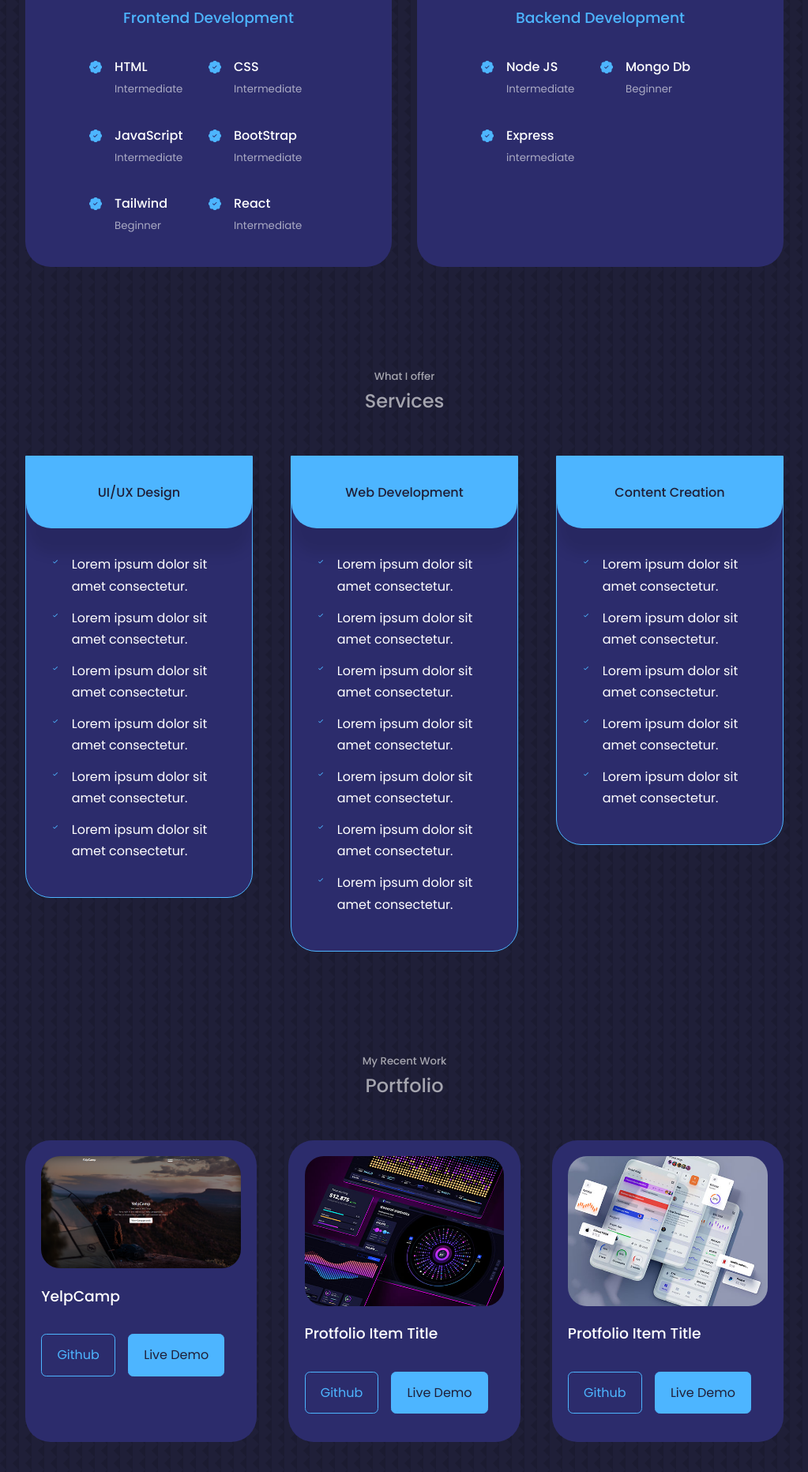
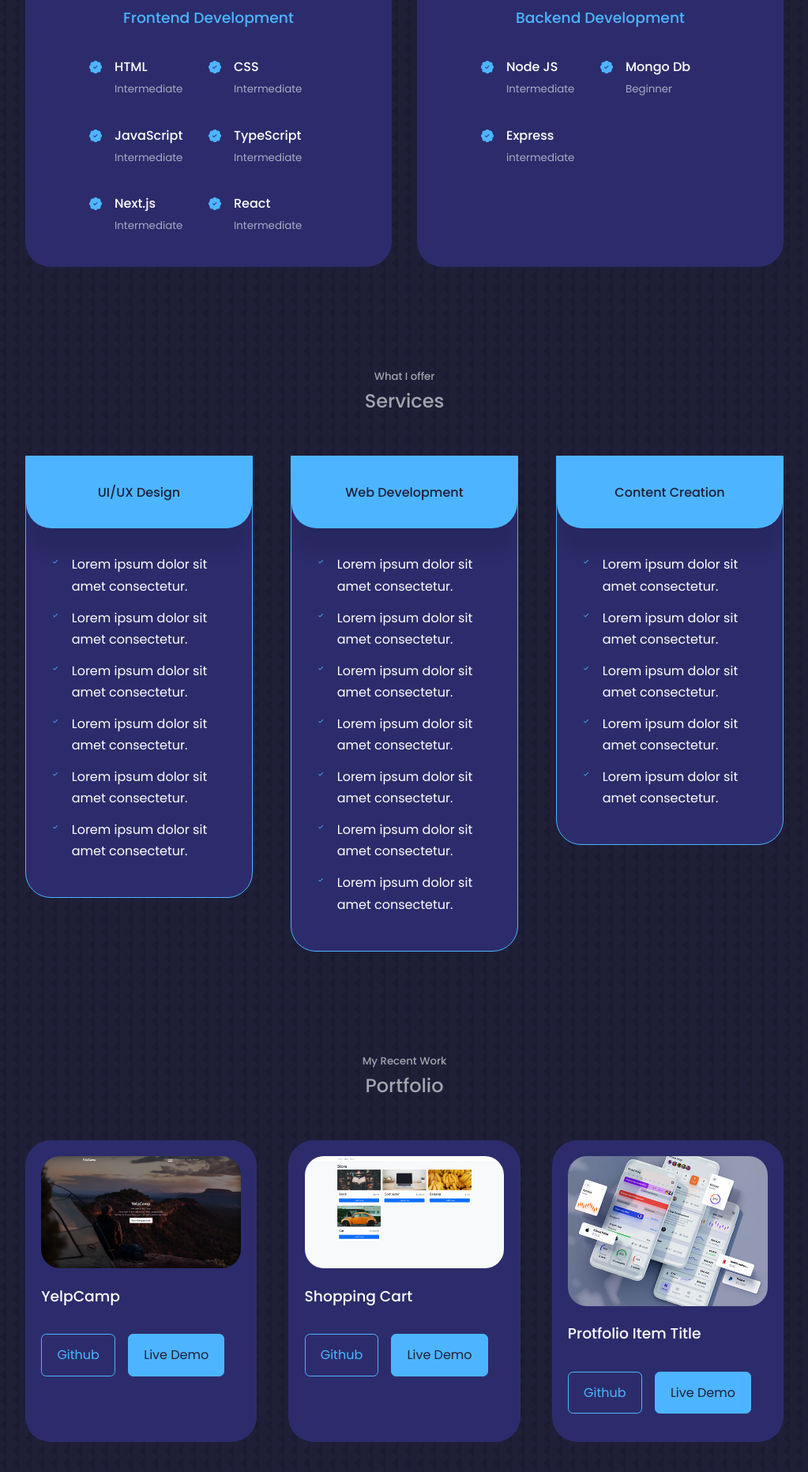
Before and after one commit to Jalokn/my-portfolio, a React (Create React App) app: page / in a window 1280 px wide. Shown: the part 1739-3603 px from the top of the page at 79% size, without its empty margins (128-1151 px from the left). Built offline with nearby package versions, Linux system fonts and the light colour scheme.

Commit message:
Updated my Expierence

```diff
--- a/src/components/experience/Experience.jsx
+++ b/src/components/experience/Experience.jsx
@@ -36,15 +36,15 @@ const Experience = () => {
             <article className="experience_details">
               <BsPatchCheckFill className="experience_details-icon" />
               <div>
-                <h4>BootStrap</h4>
+                <h4>TypeScript</h4>
                 <small className="text-light">Intermediate</small>
               </div>
             </article>
             <article className="experience_details">
               <BsPatchCheckFill className="experience_details-icon" />
               <div>
-                <h4>Tailwind</h4>
-                <small className="text-light">Beginner</small>
+                <h4>Next.js</h4>
+                <small className="text-light">Intermediate</small>
               </div>
             </article>
             <article className="experience_details">
--- a/src/components/portfolio/Portfolio.jsx
+++ b/src/components/portfolio/Portfolio.jsx
@@ -1,7 +1,7 @@
 import React from "react";
 import "./portfolio.css";
-import IMG1 from "../../assets/Screenshot 2022-07-12 155213.png";
-import IMG2 from "../../assets/portfolio2.jpg";
+import IMG1 from "../../assets/yelp-camp.png";
+import IMG2 from "../../assets/shopping-cart.png";
 import IMG3 from "../../assets/portfolio3.jpg";
 import IMG4 from "../../assets/portfolio4.jpg";
 import IMG5 from "../../assets/portfolio5.png";
@@ -52,7 +52,7 @@ const Portfolio = () => {
           <h3>YelpCamp</h3>
           <div className="portfolio_item-cta">
             <a
-              href="https://github.com/Jalokn"
+              href="https://github.com/Jalokn/YelpCamp"
               className="btn"
               target="_blank"
               rel="noreferrer"
@@ -73,10 +73,10 @@ const Portfolio = () => {
           <div className="portfolio_item-image">
             <img src={IMG2} alt="Project" />
           </div>
-          <h3>Protfolio Item Title</h3>
+          <h3>Shopping Cart</h3>
           <div className="portfolio_item-cta">
             <a
-              href="https://github.com/Jalokn"
+              href="https://github.com/Jalokn/react-ts-shoppingcart"
               className="btn"
               target="_blank"
               rel="noreferrer"
@@ -84,7 +84,7 @@ const Portfolio = () => {
               Github
             </a>
             <a
-              href="https://github.com"
+              href="https://jacobsshoppingcart.netlify.app"
               className="btn btn-primary"
               target="_blank"
               rel="noreferrer"
```
Also changed, not shown: src/assets/shopping-cart.png (added), src/assets/yelp-camp.png (renamed from src/assets/Screenshot 2022-07-12 155213.png).
